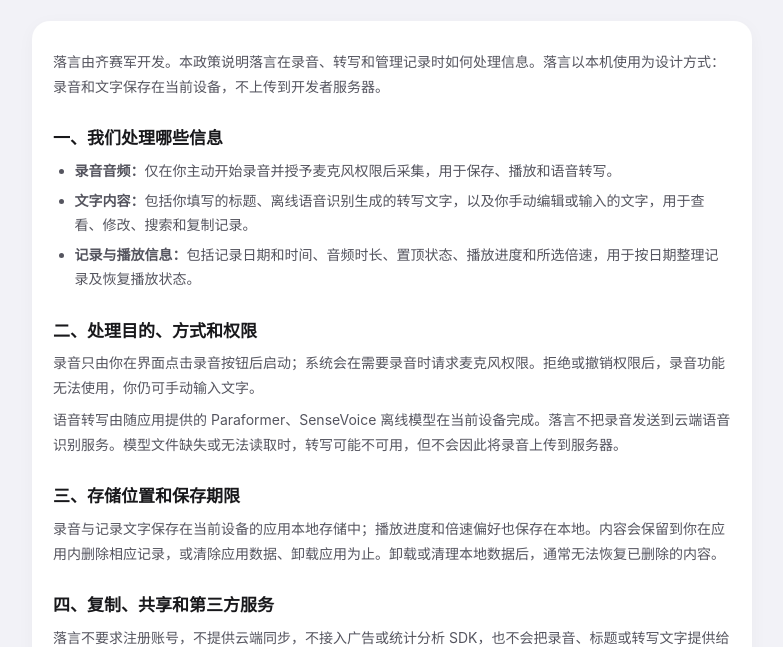
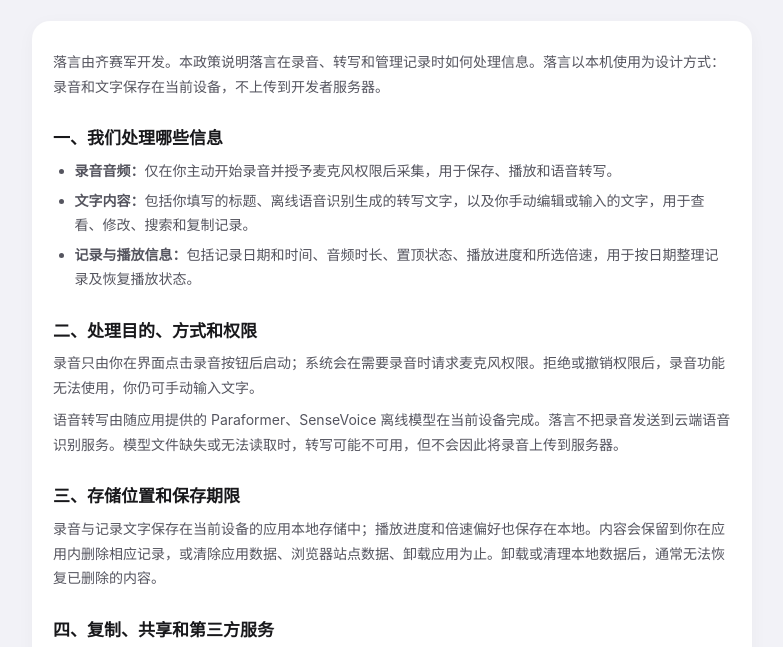
Before and after one commit to BigQ749/luoyan-privacy, a plain HTML site: page index.html in a window 1280 px wide. Shown: the part 115-762 px from the top of the page, without its empty margins (248-1031 px from the left). Drawn offline with Linux system fonts and the light colour scheme.

Commit message:
补充本地数据清理说明

```diff
--- a/index.html
+++ b/index.html
@@ -41,7 +41,7 @@
       <p>语音转写由随应用提供的 Paraformer、SenseVoice 离线模型在当前设备完成。落言不把录音发送到云端语音识别服务。模型文件缺失或无法读取时，转写可能不可用，但不会因此将录音上传到服务器。</p>
 
       <h2>三、存储位置和保存期限</h2>
-      <p>录音与记录文字保存在当前设备的应用本地存储中；播放进度和倍速偏好也保存在本地。内容会保留到你在应用内删除相应记录，或清除应用数据、卸载应用为止。卸载或清理本地数据后，通常无法恢复已删除的内容。</p>
+      <p>录音与记录文字保存在当前设备的应用本地存储中；播放进度和倍速偏好也保存在本地。内容会保留到你在应用内删除相应记录，或清除应用数据、浏览器站点数据、卸载应用为止。卸载或清理本地数据后，通常无法恢复已删除的内容。</p>
 
       <h2>四、复制、共享和第三方服务</h2>
       <p>落言不要求注册账号，不提供云端同步，不接入广告或统计分析 SDK，也不会把录音、标题或转写文字提供给第三方。你点击“复制文字”时，所选文字会写入设备系统剪贴板；剪贴板是否被系统或其他应用同步、读取，取决于设备和相关应用的设置。</p>
```
